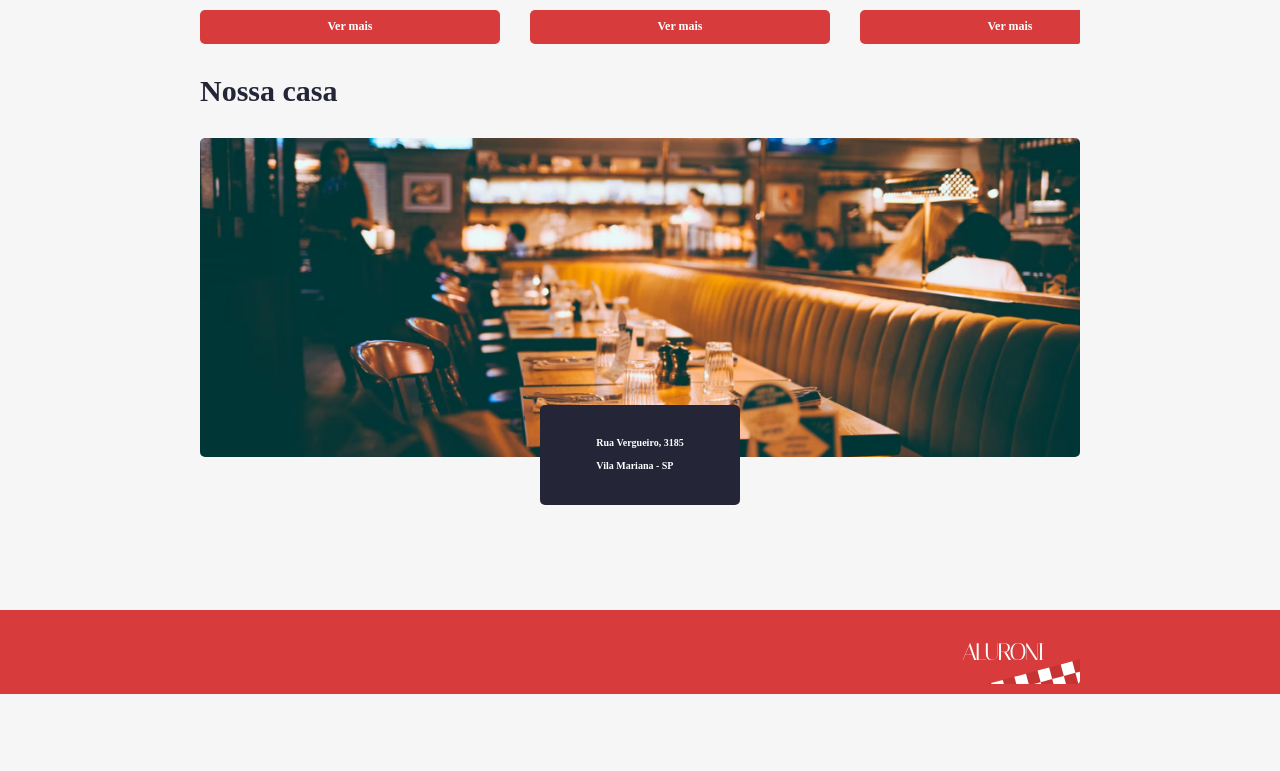
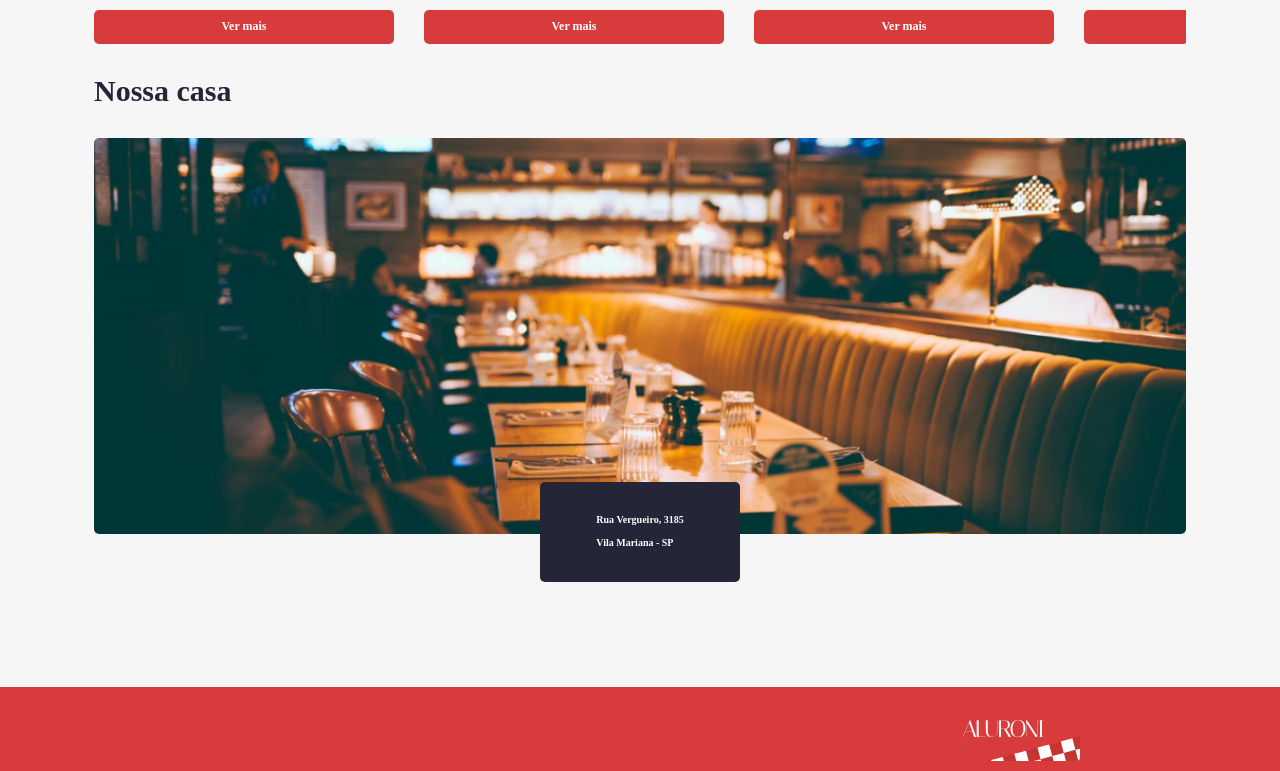
Before and after one commit to Th-Fernandes/aluroni, a React (Create React App) app: page / in a window 1280 px wide. Shown: the part 801-1572 px from the top of the page. Before the commit the page ends 1495 px from the top, so only its background shows below. Built offline with nearby package versions, Linux system fonts and the light colour scheme; a web font is replaced by a local one.

Commit message:
index page: recomendations responsive

```diff
--- a/src/pages/index/inicio.module.scss
+++ b/src/pages/index/index.module.scss
@@ -1,10 +1,15 @@
 @import 'styles/variables';
+
+.recomendados_container {
+  @include defaultHorizontalPadding();
+}
 
 .recomendados {
   border-radius: 2px;
   display: flex;
   gap: 30px;
   overflow-x: auto;
+
 }
 .recomendado {
   &__imagem {
@@ -27,7 +32,7 @@
 
     font-size: 1.2rem;
     font-weight: bold;
-    padding: 10px 0;
+    padding: 1rem 0;
     transition: .2s ease;
     width: 100%;
     &:hover {
--- a/src/pages/index/index.tsx
+++ b/src/pages/index/index.tsx
@@ -3,7 +3,7 @@ import type { Meal } from 'types/Meal';
 
 import storePicture from 'assets/nossa_casa.png';
 import cardapio from 'data/cardapio.json';
-import styles from './inicio.module.scss';
+import styles from './index.module.scss';
 import stylesTheme from 'styles/Theme.module.scss';
 
 export default function Index() {
@@ -22,7 +22,7 @@ export default function Index() {
   }
 
   return (
-    <section>
+    <section className={styles.recomendados_container}>
       <h3 className={stylesTheme.titulo}>Recomendações da cozinha</h3>
 
       <div className={styles.recomendados}>
--- a/src/styles/Theme.module.scss
+++ b/src/styles/Theme.module.scss
@@ -1,16 +1,7 @@
 @import "./variables";
 @import "./breakpoints";
 .container {
-  padding: 50px $padding-horizontal;
-  @media (max-width: $desktop_xsm) {
-    padding: 50px $padding-horizontal-mobile;
-  }
-  @media (min-width: $desktop_xsm) and (max-width: $desktop_sm) {
-    padding: 50px $padding-horizontal-sm;
-  }
-  @media (min-width: $desktop_sm) and (max-width: $desktop_md) {
-    padding: 50px $padding-horizontal-md;
-  }
+  padding-block: 50px;
 }
 .titulo {
   color: $dark;
--- a/src/styles/_variables.scss
+++ b/src/styles/_variables.scss
@@ -1,3 +1,5 @@
+@import "./breakpoints";
+
 $padding-inline: 250px ;
 $padding-horizontal-mobile: 1.6rem;
 $padding-horizontal-tablet: 3.2rem;
```
